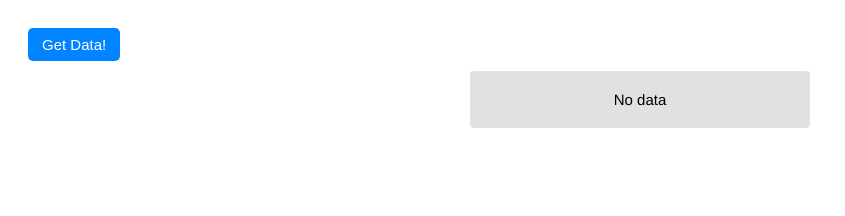
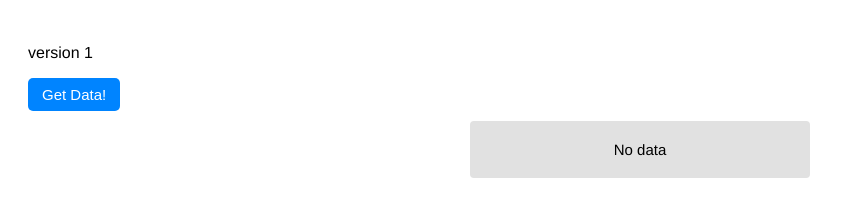
Before and after one commit to saulvhwoolf/dashingboard, a plain HTML site: page index.html in a window 1280 px wide. Shown: the whole page, without its empty margins (0-845 px from the left). Drawn offline with nearby package versions, Linux system fonts and the light colour scheme.

Commit message:
Update index.html

```diff
--- a/index.html
+++ b/index.html
@@ -51,6 +51,7 @@ button {
 
 </style>
 <div>
+  <p>version 1</p>
   <button id="btn1">Get Data!</button>
   <div id="data-container">No data</div>
 </div>
```
